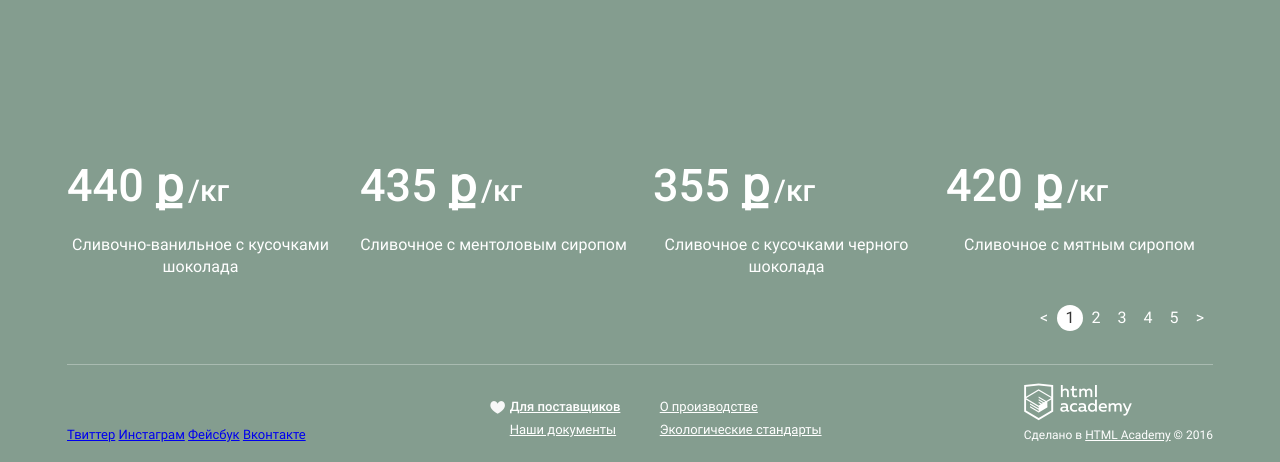
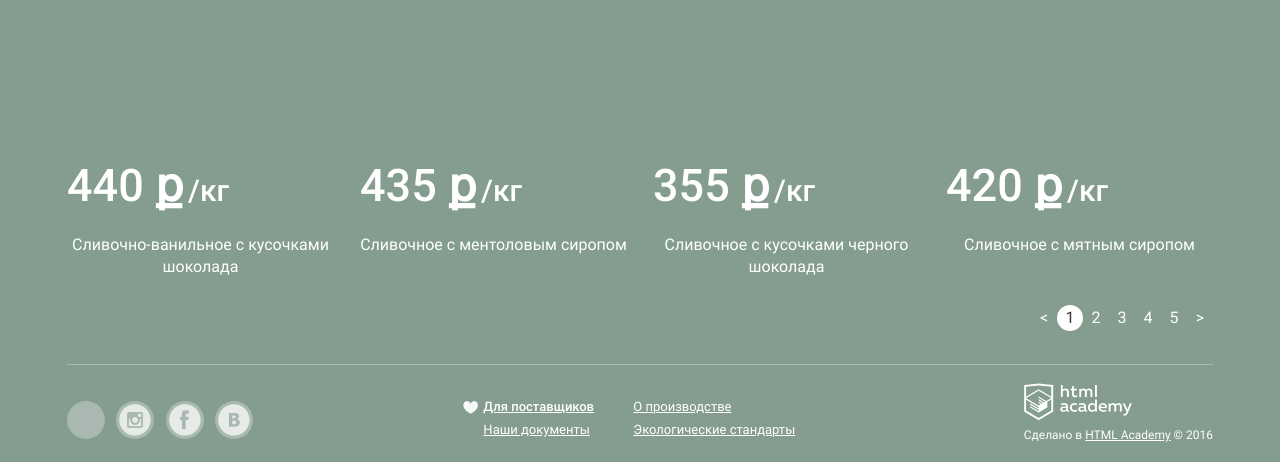
Before and after one commit to bini1988/gllacy, a plain HTML site: page catalog.html in a window 1280 px wide. Shown: the part 1192-1654 px from the top of the page. Drawn offline with Linux system fonts and the light colour scheme.

Commit message:
Обновлена разметка страницы catalog

```diff
--- a/catalog.html
+++ b/catalog.html
@@ -44,14 +44,14 @@
         </ul>
       </nav>
       <div class="page-header__search">
-        <span class="page-header__search-label">Поиск</span>
+        <span class="page-header__btn  page-header__btn--search">Поиск</span>
         <form class="page-header__search-form" id="search-form" action="/" method="get">
           <input type="text" name="search-query" placeholder="Что ищем?">
         </form>
       </div>
       <div class="page-header__user">
         <div class="page-header__user-login">
-          <span class="page-header__label  page-header__label--login">Вход</span>
+          <span class="page-header__btn  page-header__btn--login">Вход</span>
           <form class="login-form" id="login-form" action="/" method="post">
             <input type="email" name="email" placeholder="Электронная почта">
             <input type="password" name="password" placeholder="Пароль">
@@ -63,7 +63,7 @@
           </form>
         </div>
         <div class="page-header__user-basket">
-          <span class="page-header__label  page-header__label--basket-full">2 товара</span>
+          <span class="page-header__btn  page-header__btn--basket-full">2 товара</span>
           <div class="page-header__basket-popup">
             <table class="basket-table">
               <caption class="visually-hidden">Товары в корзине:</caption>
@@ -419,12 +419,14 @@
       </section>
     </main>
     <footer class="page-footer">
-      <section class="social">
+      <section class="social-links">
         <h2 class="visually-hidden">Мы в социальных сетях:</h2>
-        <a class="social__btn  social__btn--tw" href="http://twitter.com">Твиттер</a>
-        <a class="social__btn  social__btn--inst" href="https://www.instagram.com">Инстаграм</a>
-        <a class="social__btn  social__btn--fb" href="http://facebook.com">Фейсбук</a>
-        <a class="social__btn  social__btn--vk" href="http://vk.com">Вконтакте</a>
+        <div class="social-links__items">
+          <a class="social-links__item  social-links__item--tw" href="http://twitter.com">Твиттер</a>
+          <a class="social-links__item  social-links__item--inst" href="https://www.instagram.com">Инстаграм</a>
+          <a class="social-links__item  social-links__item--fb" href="http://facebook.com">Фейсбук</a>
+          <a class="social-links__item  social-links__item--vk" href="http://vk.com">Вконтакте</a>
+        </div>
       </section>
       <div class="page-footer__nav">
         <ul class="page-footer__nav-items">
```
